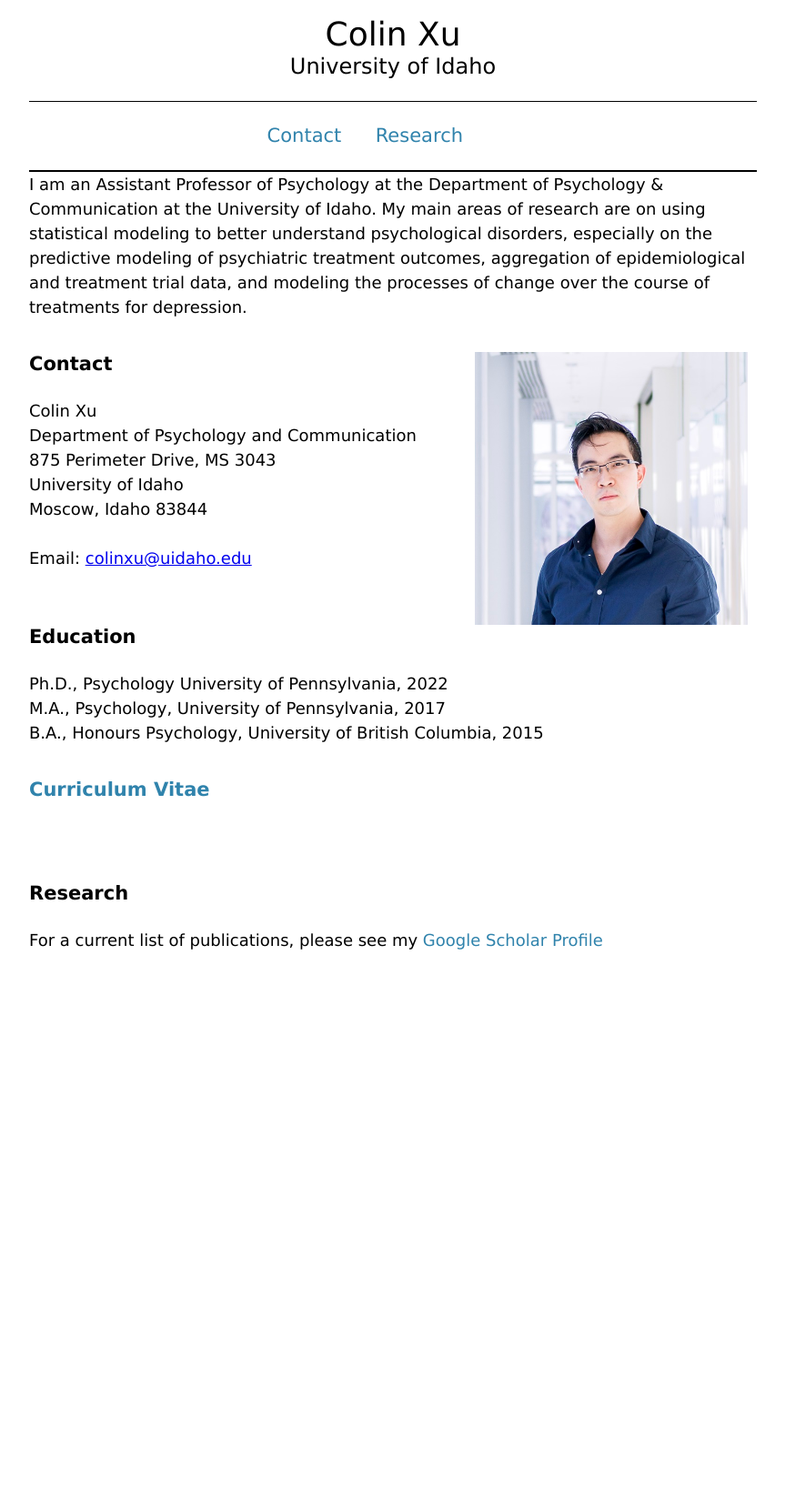
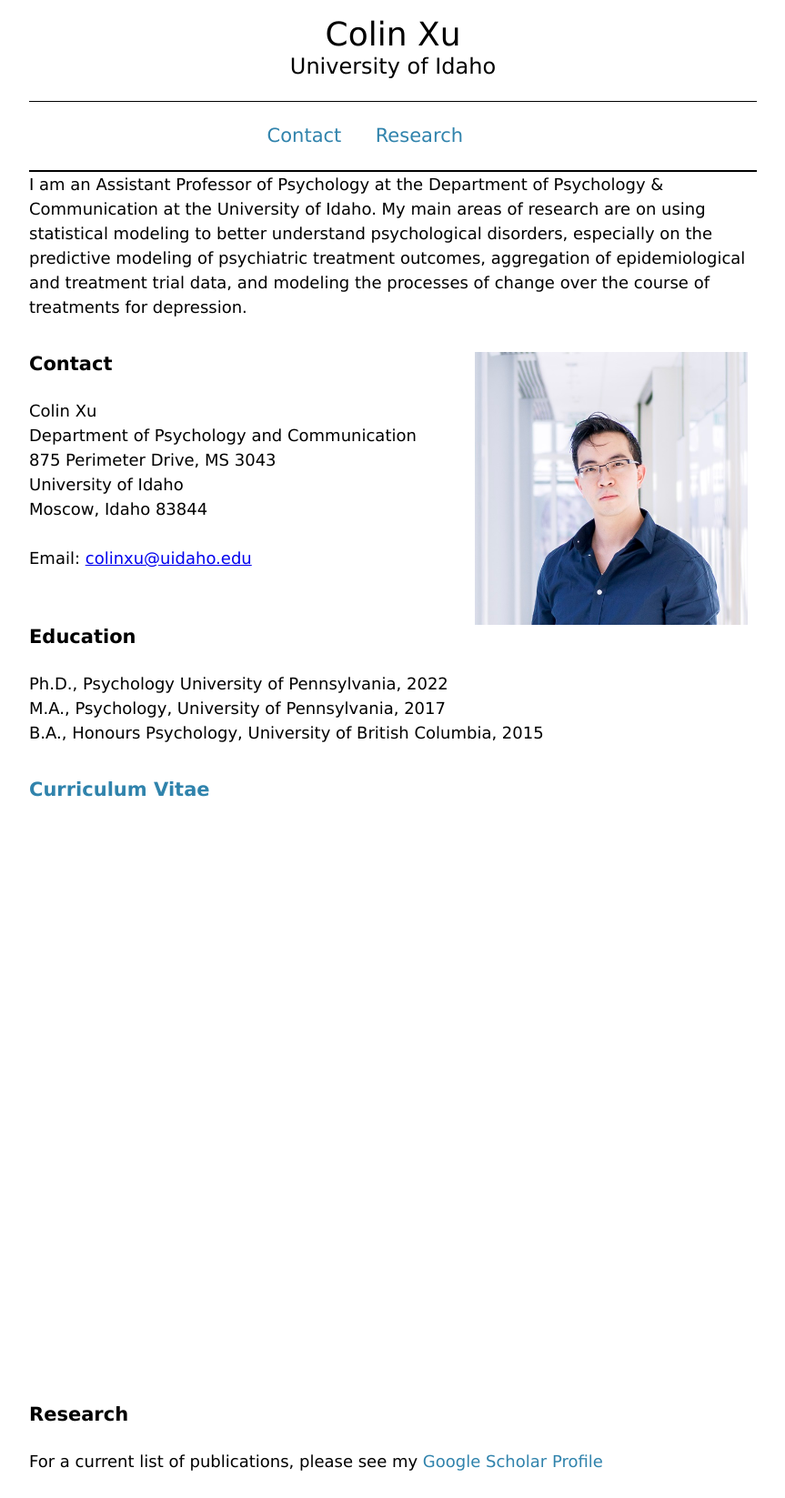
Before and after one commit to colinxu5/colinxu5.github.io, a Jekyll site: the page index.html, which Jekyll copies as it is, in a window 1280 px wide. Shown: the whole page at 91% size, without its empty margins (208-1071 px from the left). Built offline with Jekyll 4.4.1, drawn with Linux system fonts in a browser that asks for light colours; before the commit the page ends 1074 px from its top, so only the background shows below that.

Commit message:
Update index.html

```diff
--- a/index.html
+++ b/index.html
@@ -60,12 +60,20 @@
 		B.A., Honours Psychology, University of British Columbia, 2015 		<br>
 
 		<h2> <a class='generallink' href='cv_RECENT.pdf'> Curriculum Vitae</a><br>    </h2>
-			<object
+
+		<iframe
+		src="https://colinxu5.github.io/cv_RECENT.pdf"
+  		width="100%"
+		height="600px"
+		style="border: none;"
+		></iframe>
+
+			<!-- <object
   			data="https://colinxu5.github.io/cv_RECENT.pdf"
   			type="application/pdf"
   			width="100%"
   			height="600px"
-			>
+			> -->
 
 
 		<br>
```
